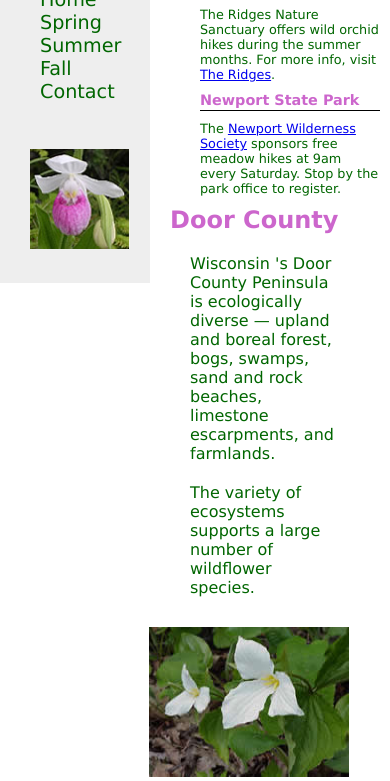
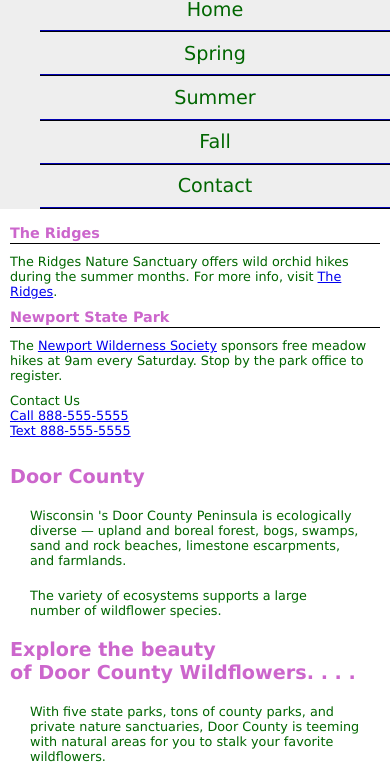
Before and after one commit to 44144Sp21/ch7inclassnotes-Jnwyatt, a plain HTML site: page index.html in a window 390 px wide. Shown: the part 152-933 px from the top of the page. Drawn offline with Linux system fonts and the light colour scheme.

Commit message:
Ch7classnotes
Added code to stylesheet.css and index. Created style print.css

```diff
--- a/index.html
+++ b/index.html
@@ -3,7 +3,8 @@
 <head>
 	<title>Door County Wildflowers</title>
 	<meta charset="utf-8">
-    <link rel="stylesheet" href="style.css">
+    <link rel="stylesheet" href="style.css" media="screen">
+    <link rel="stlyesheet" href="stylePrint.css" media="print">
 </head>
 <body>
 <div id="container">
@@ -28,6 +29,10 @@
         <h3>Newport State Park</h3>
         <p class="news">The <a href=" http://www.newportwildernesssociety.org " target="blank">
         Newport Wilderness Society</a> sponsors free meadow hikes at 9am every Saturday. Stop by the park office to register.</p>
+        <p class="news"> Contact Us <br>
+            <a href="tel: 888-555-5555"> Call 888-555-5555</a><br>
+            <a href="sms: 888-555-5555"> Text 888-555-5555</a>
+        </p>
     </aside>
     <main id="content">
         <h2>Door County</h2>
@@ -37,7 +42,7 @@
         <h3>Explore the beauty <br>of Door County Wildflowers. . . .</h3>
         <p>With five state parks, tons of county parks, and private nature sanctuaries, Door County is teeming with natural areas for you to stalk your favorite wildflowers.</p>
 
-        <footer> Copyright &copy; 2019 Door County Wild Flowers<br>
+        <footer> Copyright &copy; 2021 Door County Wild Flowers<br>
         </footer>
         </main>
   </div>
--- a/style.css
+++ b/style.css
@@ -79,3 +79,27 @@
 .news {font-size: 0.80em;
 	   margin: 10px;
 }
+
+@media only screen and (max-width: 1024px){
+    main {margin: 0px;}
+    body {margin: 0px;}
+    #container {min-width: auto;}
+    nav {float: none; width: auto;}
+    aside {float: none; width: auto;}
+    nav li {display: inline-block; padding: 0.5em;}
+    nav ul {text-align: center;}
+    h1, h2, h3 {font-size: 120%;}
+    p {font-size: 90%;}
+    nav img {display: none;}
+}
+@media only screen and (max-width: 768px){
+    #container {min-width: auto;}
+    h1, h2, h3, {font-size: 100%}
+    p, .news{font-size: 80%;}
+    nav, nav u, nav li {padding: 0px;}
+    nav li {display: block;}
+    nav a { display: block;
+        padding: 0.5em 0;
+        border-bottom: 2px ridge #00005d;}
+    img {display: none;}
+}
--- /dev/null
+++ b/stylePrint.css
@@ -0,0 +1,60 @@
+/*Add this in so that older browsers know how to display newer HTML5 elements*/
+header, nav, main, footer, aside {display: block;}
+/*By default browser only includes widht/height of the element to determine space to take up,
+by changing the box-sizing to border-box, any padding and border will be included in the width and height
+use universal selector (*) to select all elements*/
+*{box-sizing: border-box;}
+
+body {margin: 0;
+	 background-color: #ffffff;
+}
+#container {color: #006600;
+			font-family: Verdana, Arial, sans-serif;
+}
+header {  background-color: #ffffff;
+          color: #cc66cc;
+          padding: 0 20px;
+          border-bottom: 2px solid #000000;
+}
+nav {display: none
+}
+aside {float: right;
+	 width: 200px;
+
+}
+main {margin: 0 21px 0 160px;
+	padding: 1px 10px 20px 10px;
+	background-color: #ffffff;
+	color: #006600;
+}
+footer {font-size: .70em;
+        text-align: center;
+        color: #006600;
+        background-color: #ffffff;
+        padding-top: 10px;
+}
+h1 {margin-top: 0;
+	font-size: 24pt;
+	text-align: left;
+	text-shadow: 2px 2px 2px #000000;
+}
+header a{display: none;}
+main p {margin: 20px;
+}
+main h2, main h3 {color: #cc66cc;
+				background-color: #ffffff;
+}
+.floatright {margin: 10px;
+			float: right;
+}
+aside h3 {padding-bottom: 2px;
+		border-bottom: 1px solid #000000;
+		margin: 10px;
+		font-size: 0.90em;
+		color: #cc66cc;
+}
+.news {font-size: 0.80em;
+	   margin: 10px;
+}
+aside a{text-decoration: none;}
+aside a:after{ content: "("attr(href)")";}
```
